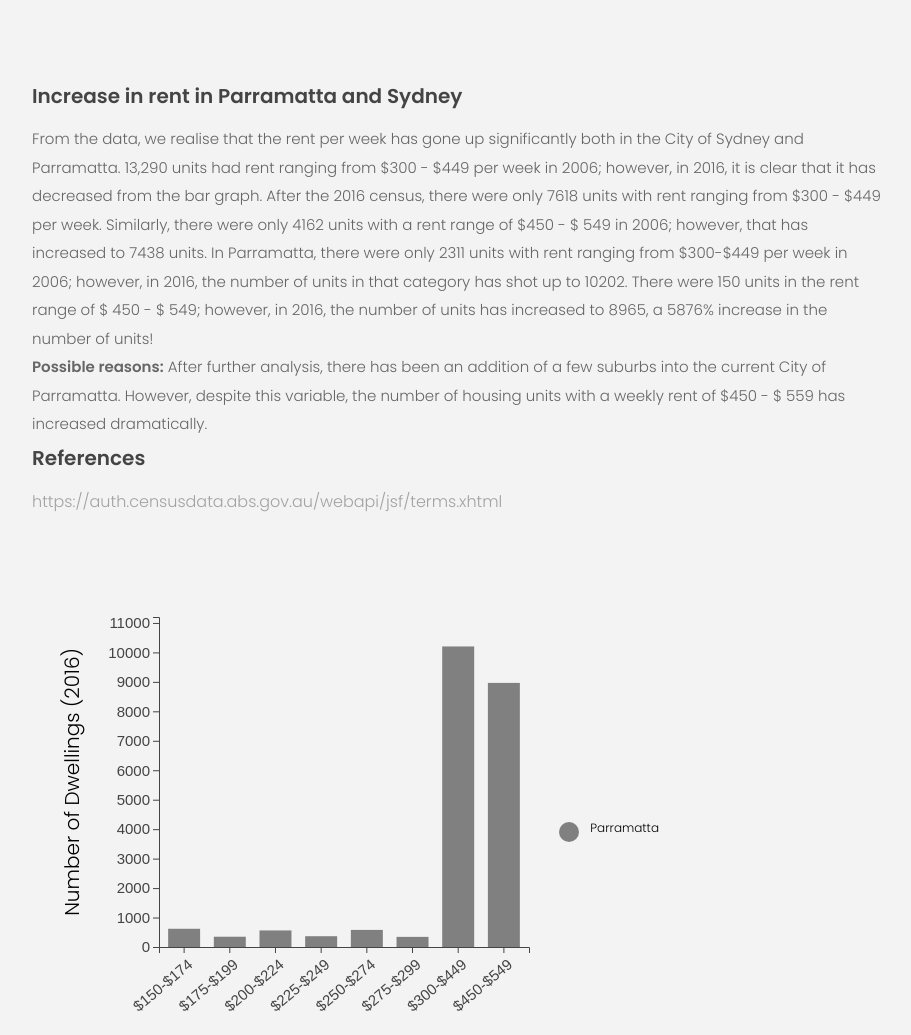
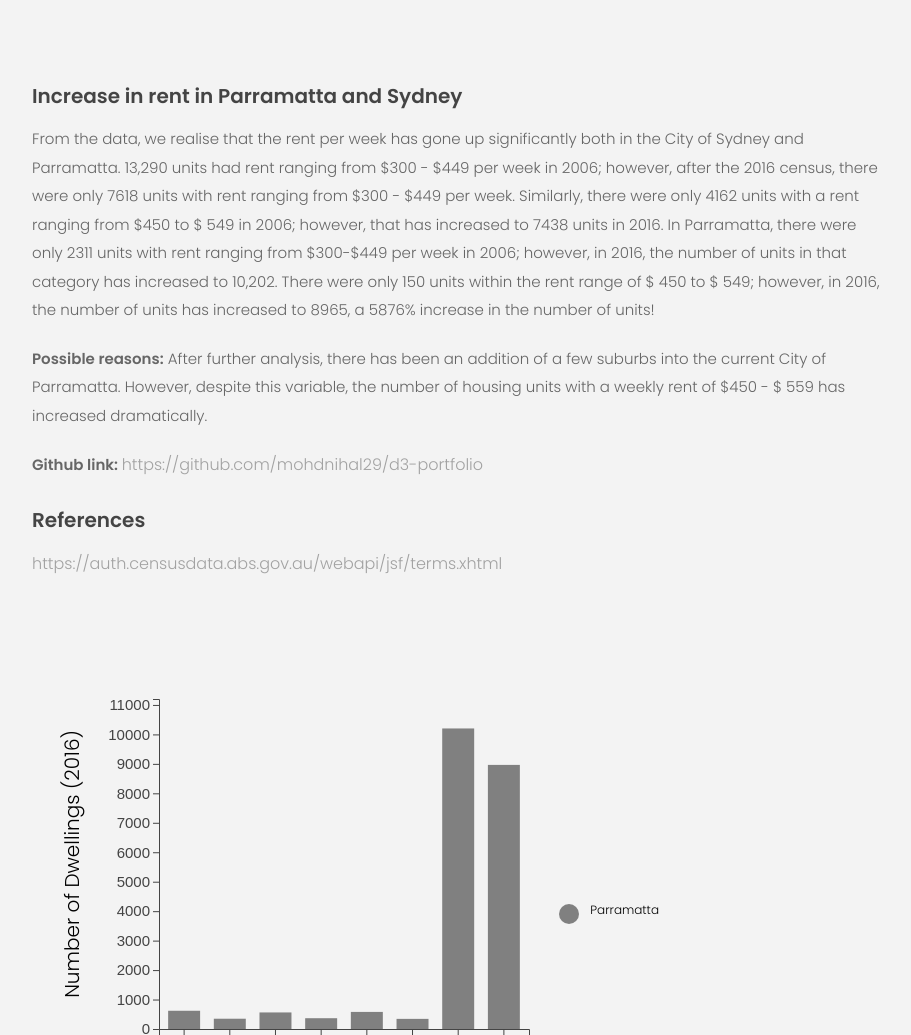
Before and after one commit to mohdnihal29/portfolio-javascript-d3-css-html, a plain HTML site: page index.html in a window 1280 px wide. Shown: the part 1102-2137 px from the top of the page, without its empty margins (181-1092 px from the left). Drawn offline with nearby package versions, Linux system fonts and the light colour scheme.

Commit message:
Final commit

```diff
--- a/index.html
+++ b/index.html
@@ -75,16 +75,15 @@
             From the data, we realise that the rent per week has gone up
             significantly both in the City of Sydney and Parramatta. 13,290
             units had rent ranging from $300 - $449 per week in 2006; however,
-            in 2016, it is clear that it has decreased from the bar graph. After
-            the 2016 census, there were only 7618 units with rent ranging from
-            $300 - $449 per week. Similarly, there were only 4162 units with a
-            rent range of $450 - $ 549 in 2006; however, that has increased to
-            7438 units. In Parramatta, there were only 2311 units with rent
-            ranging from $300-$449 per week in 2006; however, in 2016, the
-            number of units in that category has shot up to 10202. There were
-            150 units in the rent range of $ 450 - $ 549; however, in 2016, the
-            number of units has increased to 8965, a 5876% increase in the
-            number of units!
+            after the 2016 census, there were only 7618 units with rent ranging
+            from $300 - $449 per week. Similarly, there were only 4162 units
+            with a rent ranging from $450 to $ 549 in 2006; however, that has
+            increased to 7438 units in 2016. In Parramatta, there were only 2311
+            units with rent ranging from $300-$449 per week in 2006; however, in
+            2016, the number of units in that category has increased to 10,202.
+            There were only 150 units within the rent range of $ 450 to $ 549;
+            however, in 2016, the number of units has increased to 8965, a 5876%
+            increase in the number of units!
           </p>
 
           <p>
@@ -92,6 +91,16 @@
             been an addition of a few suburbs into the current City of
             Parramatta. However, despite this variable, the number of housing
             units with a weekly rent of $450 - $ 559 has increased dramatically.
+          </p>
+
+          <p>
+            <strong>Github link: </strong>
+            <a
+              class="footer__link twitter-link"
+              href="https://github.com/mohdnihal29/d3-portfolio"
+              target="_blank"
+              >https://github.com/mohdnihal29/d3-portfolio</a
+            >
           </p>
         </div>
 
@@ -101,6 +110,7 @@
             <a
               class="footer__link twitter-link"
               href="https://auth.censusdata.abs.gov.au/webapi/jsf/terms.xhtml"
+              target="_blank"
               >https://auth.censusdata.abs.gov.au/webapi/jsf/terms.xhtml</a
             >
           </p>
--- a/style.css
+++ b/style.css
@@ -1,4 +1,4 @@
-/* The page is NOT responsive. You can implement responsiveness yourself if you wanna have some fun 😃 */
+
 
 :root {
   --color-primary: #5ec576;
@@ -35,6 +35,7 @@ body {
 
 /* GENERAL ELEMENTS */
 .section {
+
   padding: 15rem 3rem;
   border-top: 1px solid #ddd;
 
@@ -100,9 +101,10 @@ body {
 
 p {
   color: #666;
+  margin-bottom: 2rem;;
 }
 
-/* This is BAD for accessibility! Don't do in the real world! */
+
 button:focus {
   outline: none;
 }
@@ -234,6 +236,7 @@ h4 {
 /* FEATURES */
 .features {
   display: flex;
+
   flex-direction: column;
   align-items: center;
 }
@@ -678,6 +681,7 @@ h4 {
 svg {
   margin-left: 1rem;
   scale: 0rem;
+
 }
 
 /* .tick {
```
Also changed, not shown: revenues.csv (deleted, +0 -13 lines), script.js (+0 -35 lines), img/card-lazy.jpg (deleted), img/digital-lazy.jpg (deleted), img/digital.jpg (deleted), img/grow-lazy.jpg (deleted), img/grow.jpg (deleted), img/hero.png (deleted), img/img-1.jpg (deleted), img/img-2.jpg (deleted), img/img-3.jpg (deleted), img/img-4.jpg (deleted), img/user-1.jpg (deleted), img/user-2.jpg (deleted), 1 more files, 1 other file.
